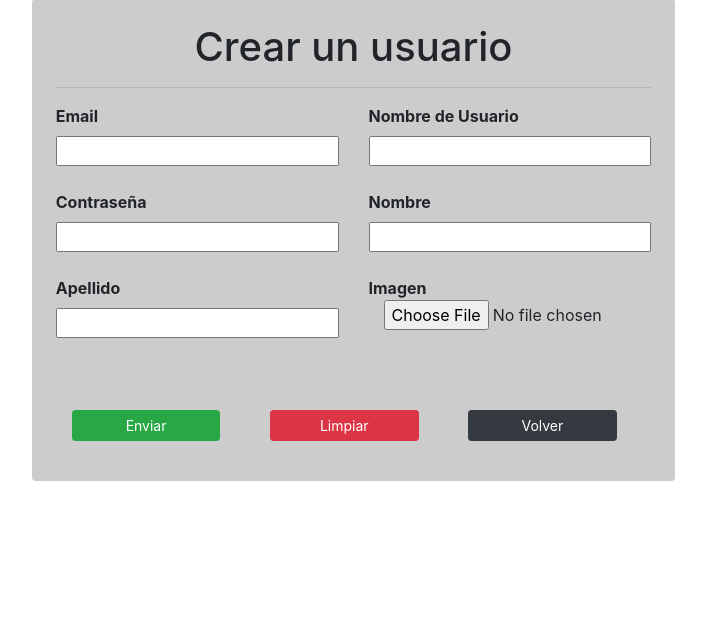
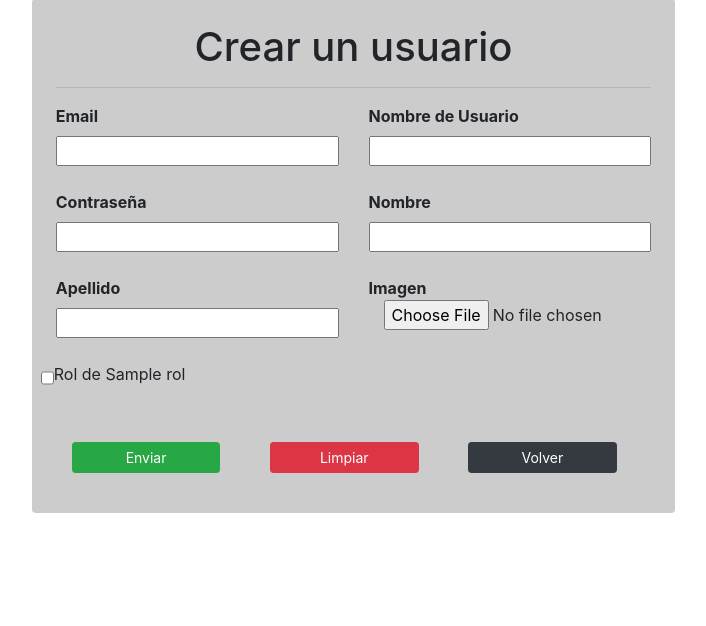
Before and after one commit to Cesar-Morales/software-project-2020, a Flask app: template app/templates/user/editar.html in a window 1280 px wide. Shown: the part 117-743 px from the top of the page, without its empty margins (277-983 px from the left). Run offline with Flask 2, Linux system fonts and the light colour scheme; the template is opened without the code that fills it: values that come from a table or form of the project are taken from there, most other values are stand-ins (such as "Sample title", 1, 10 or a date in 2020); parts of the project's set-up code (start-up, migrations or seed data) failed here and were passed over; some libraries are stand-ins or nearby versions.

Commit message:
agregado de roles

```diff
--- a/app/models/rol.py
+++ b/app/models/rol.py
@@ -9,3 +9,6 @@ class Rol(db.Model):
 
     users = db.relationship('User', secondary=usuario_tiene_rol, back_populates='roles')
     permisos = db.relationship('Permiso', secondary=rol_tiene_permiso, back_populates='roles')
+
+    def getRoles():
+        return db.session.query(Rol).all()
--- a/app/resources/user.py
+++ b/app/resources/user.py
@@ -4,7 +4,7 @@ Manejador del user
 
 from flask import redirect, render_template, request
 from flask import url_for, session, abort, flash
-from app.models.user import User
+from app.models.user import User,Rol
 from app.helpers.auth import authenticated
 from sqlalchemy.orm import sessionmaker
 from app import db
@@ -118,8 +118,10 @@ def edit():
     form.email.data = usuario.email
     form.password.data = usuario.password
     form.idUser.data = usuario.id
+    roles = Rol.getRoles()
+    rolesUser = usuario.roles
     #userDetails = User.getUserById(request.form.get('idUser'))
-    return render_template("user/editar.html",form = form)
+    return render_template("user/editar.html",form = form,roles = roles, rolesUser = rolesUser)
 
 def confirmEdit():
     if not check_permission('user_update'):
--- a/app/templates/user/editar.html
+++ b/app/templates/user/editar.html
@@ -52,6 +52,10 @@
               <b>Imagen</b>
               <input class="col-12" type="file" name="image"/>
           </div>
+          {% for rol in roles %}
+          <input type="checkbox" id="{{rol.name}}" name="{{rol.name}}" value="{{rol.id}}">
+          <label for="{{rol.name}}"> Rol de {{rol.name}}</label><br>
+          {% endfor %}
           <div class="mt-5 col-12 mb-3 col-sm-12 col-md-12 col-lg-12">
             <div class="row ml-3">
               {{ form.submit(class="btn col-3 btn-success btn-sm") }}
```
